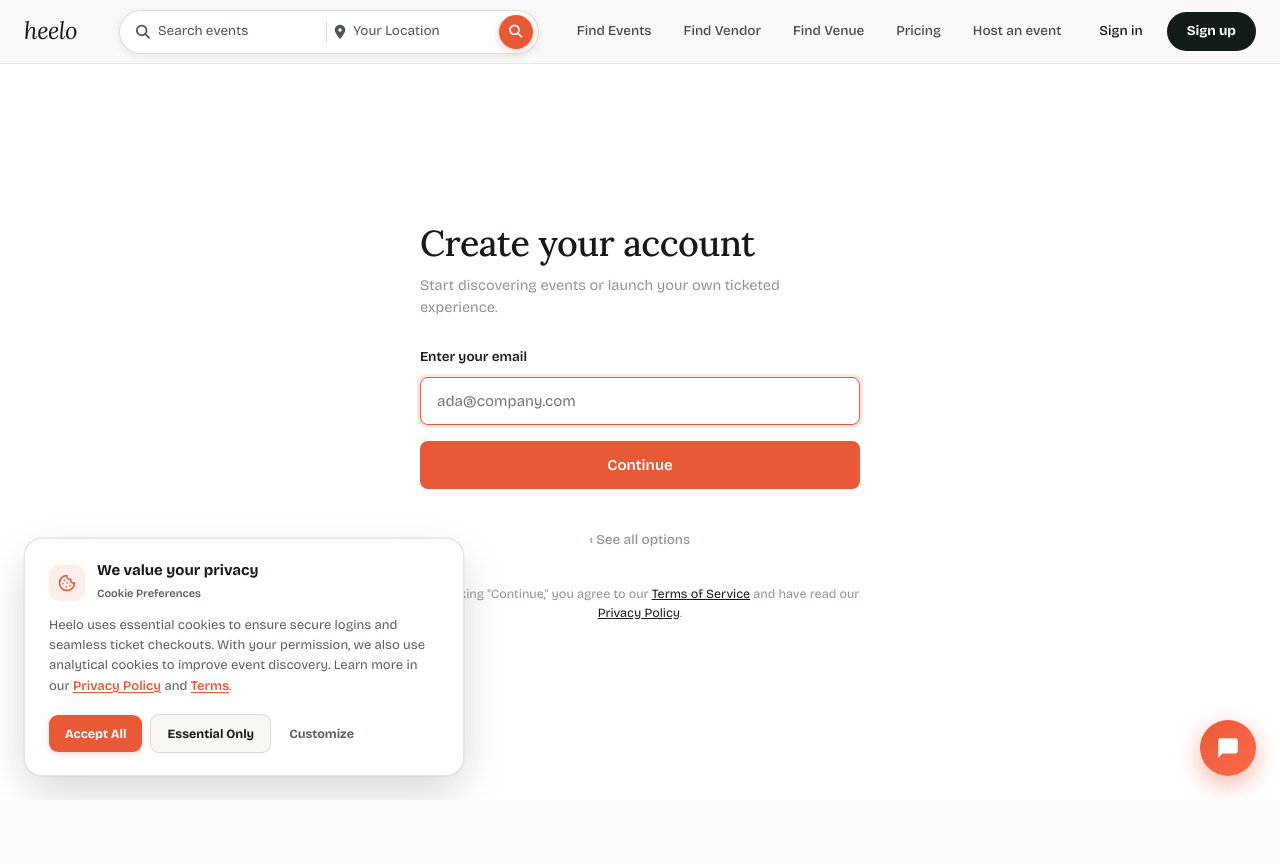
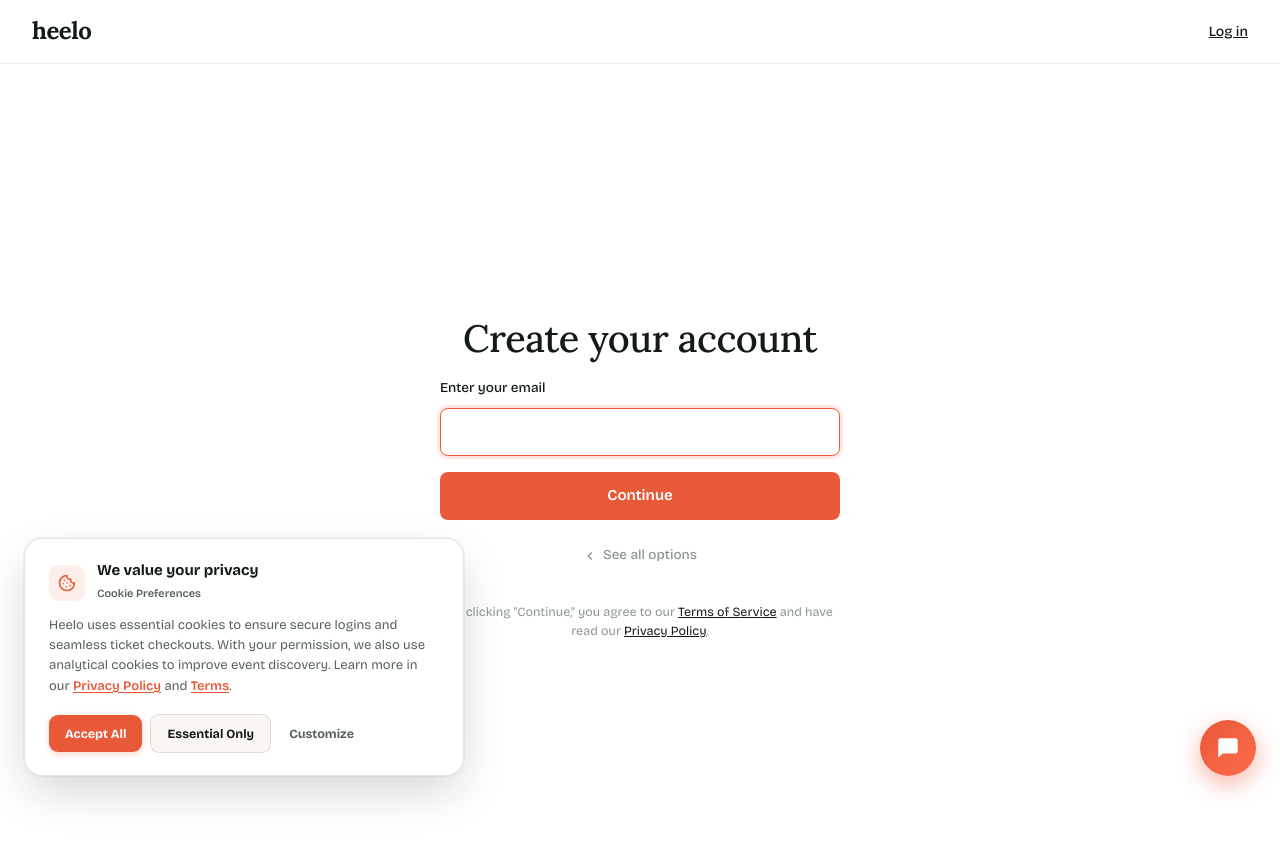
Before and after one commit to Heisobims/heelo, a Python web app: template app/templates/auth/register.html in a window 1280 px wide. Before the commit the page ends 798 px from the top, so only its background shows below. Run offline with Jinja, Linux system fonts and the light colour scheme; the template is opened without the code that fills it, so the values that code supplies are empty; some libraries are stand-ins or nearby versions.

Commit message:
style(auth): align progressive forms, auth header, and step indicators with WordPress reference

```diff
--- a/app/templates/auth/register.html
+++ b/app/templates/auth/register.html
@@ -8,27 +8,67 @@
   body, .auth-page {
     background: #FFFFFF !important;
   }
+  .prog-auth-topnav {
+    width: 100%;
+    height: 64px;
+    display: flex;
+    align-items: center;
+    justify-content: space-between;
+    padding: 0 32px;
+    box-sizing: border-box;
+    border-bottom: 1px solid #F0EFEA;
+    background: #FFFFFF;
+  }
+  .prog-auth-logo {
+    font-family: var(--font-serif, Georgia, serif);
+    font-size: 24px;
+    font-weight: 700;
+    color: #131B17;
+    text-decoration: none;
+    letter-spacing: -0.5px;
+  }
+  .prog-auth-nav-link {
+    font-size: 14px;
+    font-weight: 500;
+    color: #131B17;
+    text-decoration: underline;
+    transition: opacity 0.15s ease;
+  }
+  .prog-auth-nav-link:hover {
+    opacity: 0.75;
+  }
+  .prog-auth-container {
+    max-width: 440px;
+    width: 100%;
+    margin: 0 auto;
+    padding: 48px 20px 64px;
+    box-sizing: border-box;
+  }
   .prog-auth-title {
     font-family: var(--font-serif, Georgia, serif);
-    font-size: clamp(28px, 4vw, 36px);
+    font-size: clamp(30px, 4vw, 38px);
     font-weight: 500;
     color: #131B17;
-    margin: 0 0 10px;
+    margin: 0 0 16px;
     letter-spacing: -0.5px;
     line-height: 1.2;
+    text-align: center;
   }
   .prog-auth-sub {
-    font-size: 14.5px;
+    font-size: 14px;
     color: var(--text-muted, #71717A);
-    margin: 0 0 28px;
+    margin: 0 auto 28px;
+    max-width: 380px;
     line-height: 1.5;
+    text-align: center;
   }
   .prog-auth-label {
     display: block;
     font-size: 13.5px;
-    font-weight: 600;
+    font-weight: 500;
     color: #131B17;
     margin-bottom: 8px;
+    text-align: left;
   }
   .prog-auth-input {
     width: 100%;
@@ -76,8 +116,8 @@
     background: transparent;
     border: none;
     cursor: pointer;
-    margin-top: 16px;
     text-decoration: none;
+    transition: color 0.15s ease;
   }
   .prog-auth-toggle:hover {
     color: #131B17;
@@ -103,24 +143,36 @@
     border-color: #131B17;
     background: #FAFAFA;
   }
+  .prog-auth-legal {
+    text-align: center;
+    margin-top: 32px;
+    line-height: 1.5;
+    font-size: 12.5px;
+    color: var(--text-muted, #71717A);
+  }
+  .prog-auth-legal a {
+    color: #131B17;
+    text-decoration: underline;
+  }
 </style>
 {% endblock %}
 
 {% block body %}
-{% include "partials/site_nav.html" %}
+<!-- Minimal distraction-free header (WordPress.com style) -->
+<header class="prog-auth-topnav">
+  <a href="/" class="prog-auth-logo">heelo</a>
+  <a href="/login" class="prog-auth-nav-link">Log in</a>
+</header>
 
 <div class="auth-page">
-  <main class="auth-main" style="background:#FFFFFF; min-height:calc(100vh - 64px); display:flex; align-items:center; justify-content:center;">
-    <div class="auth-container" style="max-width: 440px; margin: 0 auto; text-align: left;">
+  <main class="auth-main" style="background:#FFFFFF; min-height:calc(100vh - 64px); display:flex; align-items:flex-start; justify-content:center;">
+    <div class="prog-auth-container">
 
       <div id="reg-error" class="alert alert-danger mb-4" style="display:none; text-align:left;"></div>
 
-      <!-- Step 1: Email Entry (WordPress.com style) -->
+      <!-- View 1: Email Entry (WordPress.com Screenshot 1 & 3) -->
       <div id="step-email-wrap">
         <h1 class="prog-auth-title">Create your account</h1>
-        <p class="prog-auth-sub">
-          Start discovering events or launch your own ticketed experience.
-        </p>
 
         <form id="step1-form" novalidate style="display:flex; flex-direction:column; gap:16px;">
           <div>
@@ -129,12 +181,12 @@
               id="reg-email"
               type="email"
               class="prog-auth-input"
-              placeholder="ada@company.com"
+              placeholder=""
               autocomplete="email"
               required
               autofocus
             >
-            <p class="field-error" id="err-email" style="color:var(--danger); font-size:12.5px; margin-top:4px; display:none;"></p>
+            <p class="field-error" id="err-email" style="color:var(--danger, #DC2626); font-size:12.5px; margin-top:4px; display:none; text-align:left;"></p>
           </div>
 
           <div>
@@ -144,37 +196,55 @@
           </div>
 
           <div style="text-align: center; margin-top: 8px;">
-            <button type="button" id="btn-toggle-options" class="prog-auth-toggle">
-              <span id="options-toggle-text">‹ See all options</span>
+            <button type="button" id="btn-show-options" class="prog-auth-toggle">
+              <svg width="14" height="14" viewBox="0 0 24 24" fill="none" stroke="currentColor" stroke-width="2.5"><polyline points="15 18 9 12 15 6"></polyline></svg>
+              <span>See all options</span>
             </button>
-          </div>
-
-          <!-- Social auth list (WordPress.com style) -->
-          <div id="social-options" style="display:none; flex-direction:column; gap:10px; margin-top:12px;">
-            <a href="/api/v1/auth/google" class="social-auth-btn">
-              <img src="/static/icons/google.svg" alt="Google" width="18" height="18">
-              <span>Continue with Google</span>
-            </a>
-            <a href="/api/v1/auth/facebook" class="social-auth-btn">
-              <img src="/static/icons/facebook.svg" alt="Facebook" width="18" height="18">
-              <span>Continue with Facebook</span>
-            </a>
           </div>
         </form>
 
-        <p class="small text-muted text-center" style="margin-top:32px; line-height:1.5; font-size:12.5px;">
+        <p class="prog-auth-legal">
           By clicking "Continue," you agree to our
-          <a href="/terms" style="color:var(--text-primary); text-decoration:underline;">Terms of Service</a>
+          <a href="/terms">Terms of Service</a>
           and have read our
-          <a href="/privacy" style="color:var(--text-primary); text-decoration:underline;">Privacy Policy</a>.
+          <a href="/privacy">Privacy Policy</a>.
         </p>
       </div>
 
-      <!-- Step 2: Name & Password Entry -->
+      <!-- View 2: All Social Options (WordPress.com Screenshot 2) -->
+      <div id="step-social-wrap" style="display:none;">
+        <h1 class="prog-auth-title">Create your account</h1>
+        <p class="prog-auth-sub">
+          By continuing with any of the options listed, you agree to our
+          <a href="/terms" style="color:#131B17; text-decoration:underline;">Terms of Service</a>
+          and have read our
+          <a href="/privacy" style="color:#131B17; text-decoration:underline;">Privacy Policy</a>.
+        </p>
+
+        <div style="display:flex; flex-direction:column; gap:12px;">
+          <a href="/api/v1/auth/google" class="social-auth-btn">
+            <img src="/static/icons/google.svg" alt="" width="18" height="18">
+            <span>Continue with Google</span>
+          </a>
+          <a href="/api/v1/auth/facebook" class="social-auth-btn">
+            <img src="/static/icons/facebook.svg" alt="" width="18" height="18">
+            <span>Continue with Facebook</span>
+          </a>
+          <button type="button" id="btn-show-email" class="social-auth-btn" style="cursor:pointer; font-family:inherit;">
+            <svg width="18" height="18" viewBox="0 0 24 24" fill="none" stroke="currentColor" stroke-width="2">
+              <rect x="2" y="4" width="20" height="16" rx="2"></rect>
+              <path d="m22 7-8.97 5.7a1.94 1.94 0 0 1-2.06 0L2 7"></path>
+            </svg>
+            <span>Continue with email</span>
+          </button>
+        </div>
+      </div>
+
+      <!-- View 3: Name & Password Entry -->
       <div id="step-profile-wrap" style="display:none;">
         <h1 class="prog-auth-title">Create your account</h1>
         <p class="prog-auth-sub">
-          Finishing setting up your profile for <strong id="display-selected-email" style="color:#131B17;"></strong>
+          Finish setting up your profile for <strong id="display-selected-email" style="color:#131B17;"></strong>
         </p>
 
         <form id="reg-form" novalidate style="display:flex; flex-direction:column; gap:18px;">
@@ -188,7 +258,7 @@
               autocomplete="name"
               required
             >
-            <p class="field-error" id="err-full-name" style="color:var(--danger); font-size:12.5px; margin-top:4px; display:none;"></p>
+            <p class="field-error" id="err-full-name" style="color:var(--danger, #DC2626); font-size:12.5px; margin-top:4px; display:none; text-align:left;"></p>
           </div>
 
           <div>
@@ -213,7 +283,7 @@
                 <svg id="eye-closed" width="18" height="18" viewBox="0 0 24 24" fill="none" stroke="currentColor" stroke-width="2" style="display:none;"><path d="M17.94 17.94A10.07 10.07 0 0112 20c-7 0-11-8-11-8a18.45 18.45 0 015.06-5.94M9.9 4.24A9.12 9.12 0 0112 4c7 0 11 8 11 8a18.5 18.5 0 01-2.16 3.19m-6.72-1.07a3 3 0 11-4.24-4.24"/><line x1="1" y1="1" x2="23" y2="23"/></svg>
               </button>
             </div>
-            <p class="field-error" id="err-password" style="color:var(--danger); font-size:12.5px; margin-top:4px; display:none;"></p>
+            <p class="field-error" id="err-password" style="color:var(--danger, #DC2626); font-size:12.5px; margin-top:4px; display:none; text-align:left;"></p>
           </div>
 
           <div style="margin-top:6px;">
@@ -224,7 +294,8 @@
 
           <div style="text-align:center;">
             <button type="button" id="btn-back-to-step1" class="prog-auth-toggle">
-              ‹ Change email
+              <svg width="14" height="14" viewBox="0 0 24 24" fill="none" stroke="currentColor" stroke-width="2.5"><polyline points="15 18 9 12 15 6"></polyline></svg>
+              <span>Change email</span>
             </button>
           </div>
         </form>
@@ -236,28 +307,35 @@
 
 <script>
 (function () {
-  var step1Wrap    = document.getElementById('step-email-wrap');
-  var step2Wrap    = document.getElementById('step-profile-wrap');
-  var step1Form    = document.getElementById('step1-form');
-  var regForm      = document.getElementById('reg-form');
-  var emailInput   = document.getElementById('reg-email');
-  var fullNameInput= document.getElementById('reg-full-name');
-  var pwInput      = document.getElementById('reg-password');
-  var dispEmail    = document.getElementById('display-selected-email');
-  var errBox       = document.getElementById('reg-error');
-  var btnSubmit    = document.getElementById('reg-submit');
-  var btnLabel     = document.getElementById('reg-btn-label');
-  var eyeOpen      = document.getElementById('eye-open');
-  var eyeClosed    = document.getElementById('eye-closed');
-  var btnBack      = document.getElementById('btn-back-to-step1');
-  var btnToggle    = document.getElementById('btn-toggle-options');
-  var socialOpts   = document.getElementById('social-options');
+  var step1Wrap     = document.getElementById('step-email-wrap');
+  var stepSocialWrap= document.getElementById('step-social-wrap');
+  var step2Wrap     = document.getElementById('step-profile-wrap');
+  var step1Form     = document.getElementById('step1-form');
+  var regForm       = document.getElementById('reg-form');
+  var emailInput    = document.getElementById('reg-email');
+  var fullNameInput = document.getElementById('reg-full-name');
+  var pwInput       = document.getElementById('reg-password');
+  var dispEmail     = document.getElementById('display-selected-email');
+  var errBox        = document.getElementById('reg-error');
+  var btnSubmit     = document.getElementById('reg-submit');
+  var btnLabel      = document.getElementById('reg-btn-label');
+  var eyeOpen       = document.getElementById('eye-open');
+  var eyeClosed     = document.getElementById('eye-closed');
+  var btnBack       = document.getElementById('btn-back-to-step1');
+  var btnShowOptions= document.getElementById('btn-show-options');
+  var btnShowEmail  = document.getElementById('btn-show-email');
 
-  // Toggle social options
-  btnToggle.addEventListener('click', function () {
-    var isOpen = socialOpts.style.display !== 'none';
-    socialOpts.style.display = isOpen ? 'none' : 'flex';
-    document.getElementById('options-toggle-text').textContent = isOpen ? '‹ See all options' : 'Hide other options';
+  // Toggle to social options view (WordPress.com Screenshot 2)
+  btnShowOptions.addEventListener('click', function () {
+    step1Wrap.style.display = 'none';
+    stepSocialWrap.style.display = 'block';
+  });
+
+  // Toggle back to email input view (WordPress.com Screenshot 1)
+  btnShowEmail.addEventListener('click', function () {
+    stepSocialWrap.style.display = 'none';
+    step1Wrap.style.display = 'block';
+    emailInput.focus();
   });
 
   // Password visibility toggle
@@ -295,6 +373,7 @@
     }
     dispEmail.textContent = email;
     step1Wrap.style.display = 'none';
+    stepSocialWrap.style.display = 'none';
     step2Wrap.style.display = 'block';
     fullNameInput.focus();
   });
@@ -303,6 +382,7 @@
   btnBack.addEventListener('click', function () {
     clearErrors();
     step2Wrap.style.display = 'none';
+    stepSocialWrap.style.display = 'none';
     step1Wrap.style.display = 'block';
     emailInput.focus();
   });
@@ -347,6 +427,7 @@
         if (details.full_name) { setFieldError('err-full-name', details.full_name[0]); didField = true; }
         if (details.email) {
           step2Wrap.style.display = 'none';
+          stepSocialWrap.style.display = 'none';
           step1Wrap.style.display = 'block';
           setFieldError('err-email', details.email[0]);
           emailInput.focus();
```
Also changed, not shown: app/static/css/dashboard.css (+5 -7 lines), app/templates/auth/login.html (+86 -24 lines).
